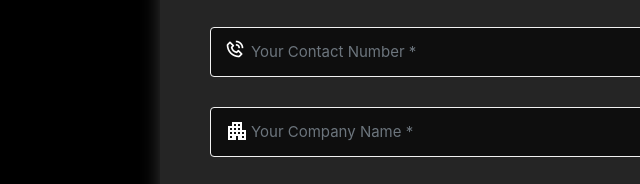
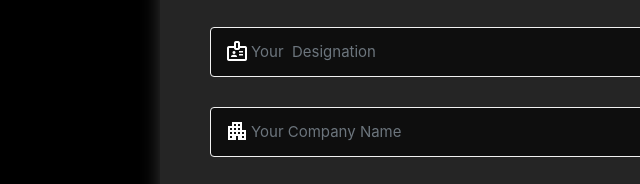
Before and after one commit to Mrprayag077/NOveracion-Global-Website-Internship, a plain HTML site: page form_ev_ng.html in a window 1280 px wide. Shown: the part 1636-1820 px from the top of the page, 30-670 px from the left. Drawn offline with nearby package versions, Linux system fonts and the light colour scheme; animation ran at ten frames a second; a web font is replaced by a local one.

Commit message:
form updaated fields

```diff
--- a/form_ev_ng.html
+++ b/form_ev_ng.html
@@ -1323,7 +1323,7 @@
                     <div class="card fade-bottom"
                         style="background-color: rgba(255, 255, 255, 0.1) ; box-shadow: 0px 0px 20px 0px #dddddd42;">
                         <a href="#section2"><img src="assets/img/pp99o.jpg" class=" hi img-fluid img-popup" id="myImg"
-                                alt="Responsive image"></a>
+                                alt="A white paper by Noveracion Global"></a>
 
 
                     </div>
@@ -1482,13 +1482,16 @@
                     <div class="col-sm col-lg">
                         <div class="form-group">
                             <label>
-                                <i class='bx bx-phone-call'></i>
+                                <!-- <i class='bx bx-phone-call'></i> -->
+                                <i class="material-symbols-outlined">
+                                    badge
+                                </i>
                             </label>
                             <!-- <input type="text" name="ContactNumber" id="ContactNumber" placeholder="Phone" required
                                 data-error="Please enter your number" class="form-control"> -->
 
-                            <input type="number" name="Phone" class="form-control" placeholder="Your Contact Number *"
-                                value="" required="" />
+                            <input type="number" name="Designation" class="form-control" placeholder="Your  Designation"
+                                value="" />
                             <div class="help-block with-errors"></div>
                         </div>
                     </div>
@@ -1506,8 +1509,8 @@
                             <!-- <input type="text" name="ContactNumber" id="ContactNumber" placeholder="Phone" required
                                 data-error="Please enter your number" class="form-control"> -->
 
-                            <input type="text" name="Company" class="form-control" placeholder="Your Company Name *"
-                                value="" required="" />
+                            <input type="text" name="Company" class="form-control" placeholder="Your Company Name"
+                                value="" />
                             <div class="help-block with-errors"></div>
                         </div>
                     </div>
@@ -1794,11 +1797,11 @@
         function validateForm() {
             var name = document.forms["google-sheet"]["Name"].value;
             var email = document.forms["google-sheet"]["Email"].value;
-            var phone = document.forms["google-sheet"]["Phone"].value;
-
-
-            if (name == "" || email == "" || phone == "") {
-                alert("Please fill in all required fields.");
+
+
+
+            if (name == "" || email == "") {
+                alert("Please fill in all Required fields.");
                 return false;
 
 
```
